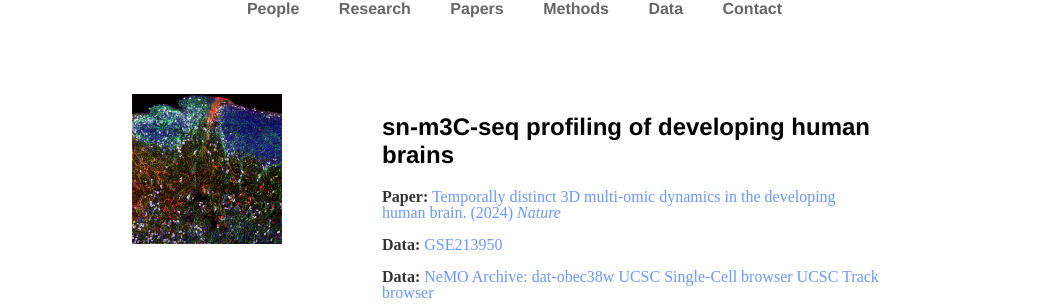
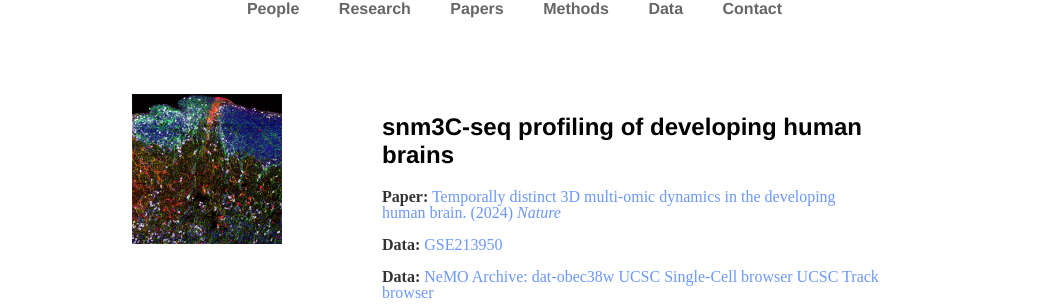
Before and after one commit to luogenomics/luogenomics.github.io, a Jekyll site: the page built from data/index.html, in a window 1280 px wide. Shown: the part 205-512 px from the top of the page, without its empty margins (108-1171 px from the left). Built offline with Jekyll 4.4.1, drawn with Linux system fonts in a browser that asks for light colours.

Commit message:
Update index.html

```diff
--- a/data/index.html
+++ b/data/index.html
@@ -10,7 +10,7 @@ title: Luo Lab Data
     </a>
   </div>
   <div class="projecttextbox pull-left">
-    <h2>sn-m3C-seq profiling of developing human brains</h2>
+    <h2>snm3C-seq profiling of developing human brains</h2>
     <p> <strong>Paper:</strong> <a href="https://pubmed.ncbi.nlm.nih.gov/39385032/" target="_blank">Temporally distinct 3D multi-omic dynamics in the developing human brain. (2024) <em> Nature </em></a></p>
     <p> <strong>Data:</strong> <a href="https://www.ncbi.nlm.nih.gov/geo/query/acc.cgi?acc=GSE213950" target="_blank">GSE213950</a>
     <p> <strong>Data:</strong> <a href="https://assets.nemoarchive.org/dat-obec38w" target="_blank">NeMO Archive: dat-obec38w</a>
```
